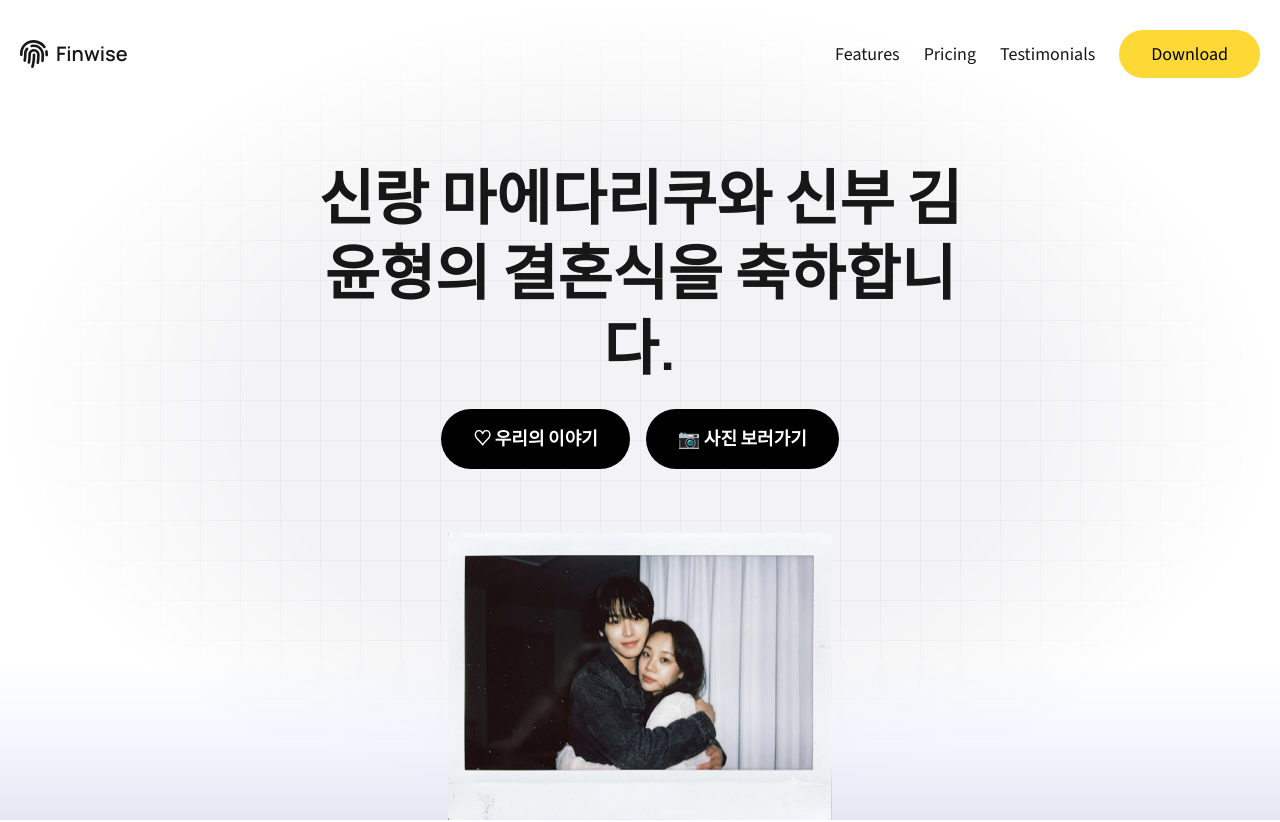
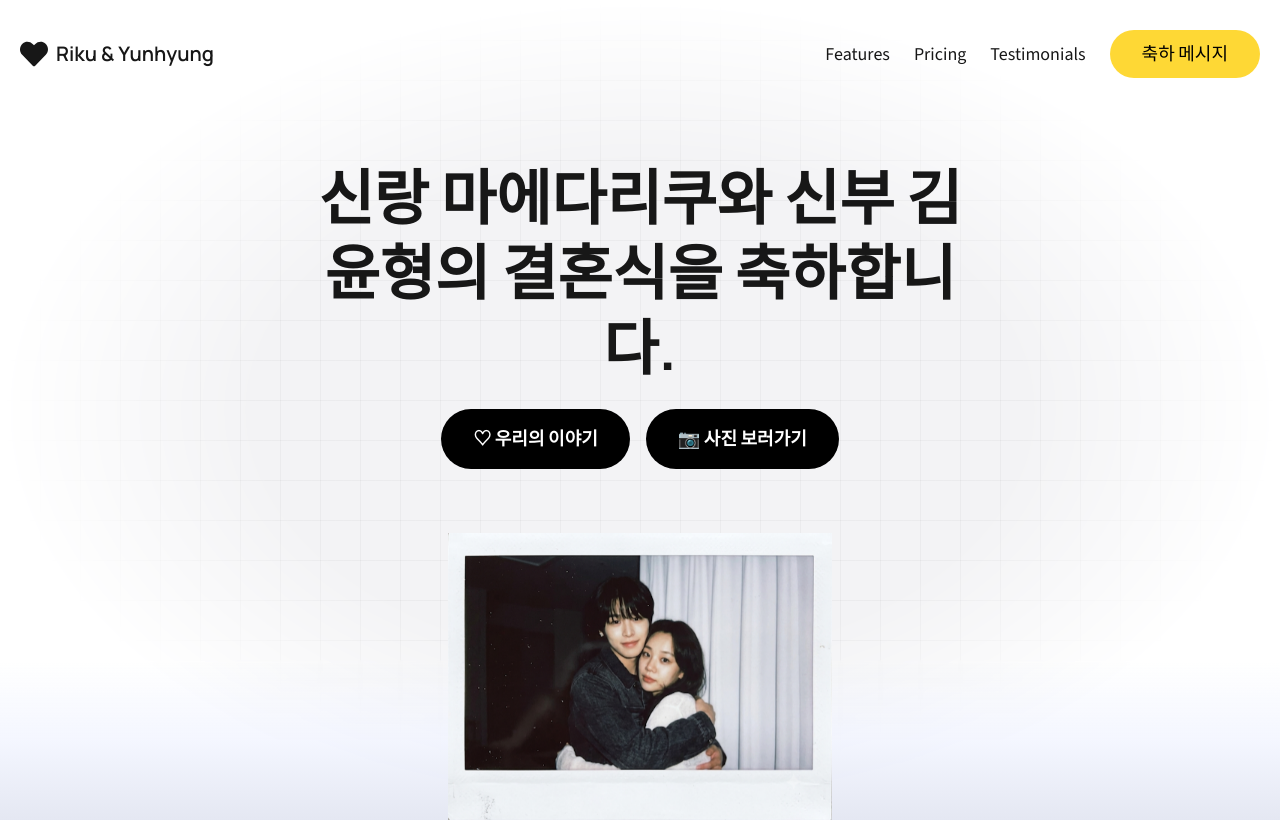
Before and after one commit to iamdkfl/finwise-saas-landing-page, a Next.js app: page / in a window 1280 px wide. Shown: the top 822 px of the page. Built offline with nearby package versions, Linux system fonts and the light colour scheme.

Commit message:
Replace fingerprint icon with heart icon in Header

```diff
--- a/src/components/Header.tsx
+++ b/src/components/Header.tsx
@@ -1,13 +1,13 @@
+
 'use client';
 
 import Link from 'next/link';
 import React, { useState } from 'react';
 import { Transition } from '@headlessui/react';
 import { HiOutlineXMark, HiBars3 } from 'react-icons/hi2';
-import { FaFingerprint } from 'react-icons/fa';
+import { FaHeart } from 'react-icons/fa';
 
 import Container from './Container';
-import { siteDetails } from '@/data/siteDetails';
 import { menuItems } from '@/data/menuItems';
 
 const Header: React.FC = () => {
@@ -21,11 +21,12 @@ const Header: React.FC = () => {
         <header className="bg-transparent fixed top-0 left-0 right-0 md:absolute z-50 mx-auto w-full">
             <Container className="!px-0">
                 <nav className="shadow-md md:shadow-none bg-white md:bg-transparent mx-auto flex justify-between items-center py-2 px-5 md:py-10">
+
                     {/* Logo */}
                     <Link href="/" className="flex items-center gap-2">
-                        <FaFingerprint className="text-foreground min-w-fit w-7 h-7" />
+                        <FaHeart className="text-foreground min-w-fit w-7 h-7" />
                         <span className="manrope text-xl font-semibold text-foreground cursor-pointer">
-                            {siteDetails.siteName}
+                            Riku &amp; Yunhyung
                         </span>
                     </Link>
 
@@ -33,14 +34,20 @@ const Header: React.FC = () => {
                     <ul className="hidden md:flex space-x-6">
                         {menuItems.map(item => (
                             <li key={item.text}>
-                                <Link href={item.url} className="text-foreground hover:text-foreground-accent transition-colors">
+                                <Link
+                                    href={item.url}
+                                    className="text-foreground hover:text-foreground-accent transition-colors"
+                                >
                                     {item.text}
                                 </Link>
                             </li>
                         ))}
                         <li>
-                            <Link href="#cta" className="text-black bg-primary hover:bg-primary-accent px-8 py-3 rounded-full transition-colors">
-                                Download
+                            <Link
+                                href="#cta"
+                                className="text-black bg-primary hover:bg-primary-accent px-8 py-3 rounded-full transition-colors"
+                            >
+                                축하 메시지
                             </Link>
                         </li>
                     </ul>
@@ -79,14 +86,22 @@ const Header: React.FC = () => {
                     <ul className="flex flex-col space-y-4 pt-1 pb-6 px-6">
                         {menuItems.map(item => (
                             <li key={item.text}>
-                                <Link href={item.url} className="text-foreground hover:text-primary block" onClick={toggleMenu}>
+                                <Link
+                                    href={item.url}
+                                    className="text-foreground hover:text-primary block"
+                                    onClick={toggleMenu}
+                                >
                                     {item.text}
                                 </Link>
                             </li>
                         ))}
                         <li>
-                            <Link href="#cta" className="text-black bg-primary hover:bg-primary-accent px-5 py-2 rounded-full block w-fit" onClick={toggleMenu}>
-                                Get Started
+                            <Link
+                                href="#cta"
+                                className="text-black bg-primary hover:bg-primary-accent px-5 py-2 rounded-full block w-fit"
+                                onClick={toggleMenu}
+                            >
+                                축하 메시지
                             </Link>
                         </li>
                     </ul>
```
